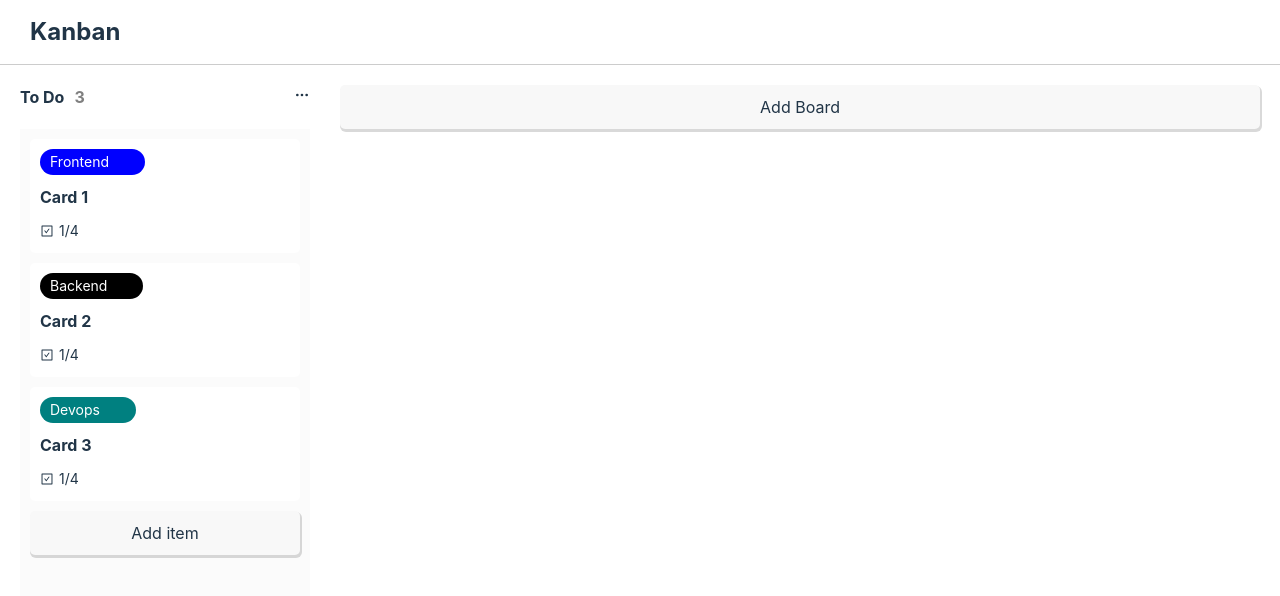
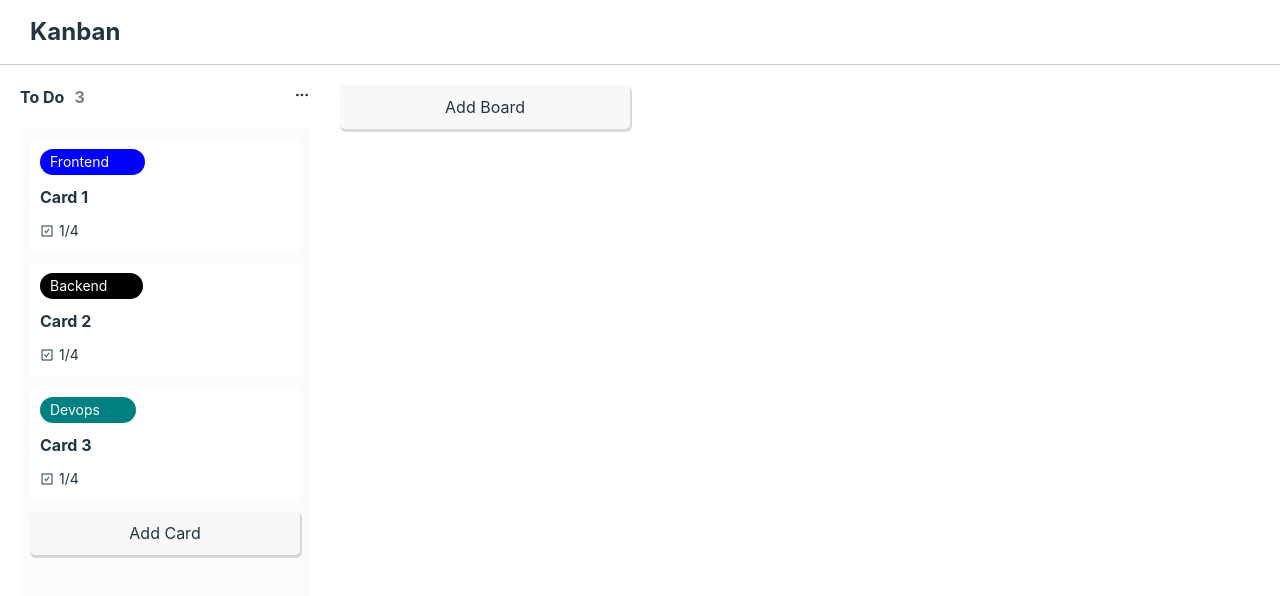
Before and after one commit to Ikechukwu11/Kanban, a React (Vite) app: page / in a window 1280 px wide. Shown: the top 596 px of the page. Built offline with nearby package versions, Linux system fonts and the light colour scheme.

Commit message:
Made the drag and drop

```diff
--- a/src/App.jsx
+++ b/src/App.jsx
@@ -55,6 +55,11 @@ function App() {
     },
   ])
 
+  const [dragTarget, setDragTarget] = useState({
+    cid: '',
+    bid: '',
+  })
+
   const addCard = (title, bid) => {
     const card = {
       id: Date.now() + Math.random(),
@@ -79,7 +84,7 @@ function App() {
     const cIndex = boards[bIndex].cards.findIndex((item) => item.id === cid)
     if (cIndex < 0) return
     const tempBoards = [...boards]
-    tempBoards[bindex].cards.splice(cIndex, 1)
+    tempBoards[bIndex].cards.splice(cIndex, 1)
     setBoards(tempBoards)
   }
 
@@ -99,6 +104,37 @@ function App() {
     setBoards(tempBoards)
   }
 
+  const handleDragEnter = (cid, bid) => {
+    setDragTarget({
+      cid,
+      bid,
+    })
+  }
+
+  const handleDragEnd = (cid, bid) => {
+    let s_bIndex, s_cIndex, t_bIndex, t_cIndex
+    s_bIndex = boards.findIndex((item) => item.id === bid)
+    if (s_bIndex < 0) return
+
+    s_cIndex = boards[s_bIndex].cards?.findIndex((item) => item.id === cid)
+    if (s_cIndex < 0) return
+
+    t_bIndex = boards.findIndex((item) => item.id === dragTarget.bid)
+    if (t_bIndex < 0) return
+
+    t_cIndex = boards[t_bIndex].cards?.findIndex(
+      (item) => item.id === dragTarget.cid
+    )
+    if (t_cIndex < 0) return
+
+    const tempBoards = [...boards]
+    const tempCards = tempBoards[s_bIndex].cards[s_cIndex]
+    tempBoards[s_bIndex].cards.splice(s_cIndex, 1)
+    tempBoards[t_bIndex].cards.splice(t_cIndex, 0, tempCards)
+
+    setBoards(tempBoards)
+  }
+
   return (
     <div className='app'>
       <div className='app_navbar'>
@@ -107,7 +143,15 @@ function App() {
       <div className='app_outer'>
         <div className='app_boards'>
           {boards.map((item) => (
-            <Board key={item.id} board={item} removeBoard={removeBoard} />
+            <Board
+              key={item.id}
+              board={item}
+              removeBoard={removeBoard}
+              addCard={addCard}
+              removeCard={removeCard}
+              handleDragEnter={handleDragEnter}
+              handleDragEnd={handleDragEnd}
+            />
           ))}
           <Editable
             displayClass='app_boards_board_add'
--- a/src/components/Board/Board.jsx
+++ b/src/components/Board/Board.jsx
@@ -21,7 +21,6 @@ const Board = (props) => {
             <Dropdown onClose={() => setShowDropdown(false)}>
               <div className='board_dropdown'>
                 <p onClick={() => props.removeBoard(props.board?.id)}>
-                  {' '}
                   Delete Board
                 </p>
               </div>
@@ -29,11 +28,22 @@ const Board = (props) => {
           )}
         </div>
       </div>
-      <div className='board_cards'>
+      <div className='board_cards '>
         {props.board?.cards?.map((item) => (
-          <Card key={item.id} card={item} />
+          <Card
+            key={item.id}
+            card={item}
+            removeCard={props.removeCard}
+            boardId={props.board?.id}
+            handleDragEnter={props.handleDragEnter}
+            handleDragEnd={props.handleDragEnd}
+          />
         ))}
-        <Editable />
+        <Editable
+          text='Add Card'
+          placeholder='Enter card title'
+          onSubmit={(value) => props.addCard(value, props.board?.id)}
+        />
       </div>
     </div>
   )
--- a/src/components/Card/Card.jsx
+++ b/src/components/Card/Card.jsx
@@ -7,7 +7,12 @@ import Dropdown from '../Dropdown/Dropdown'
 const Card = (props) => {
   const [showDropdown, setShowDropdown] = useState(false)
   return (
-    <div className='card'>
+    <div
+      className='card'
+      draggable
+      onDragEnter={() => props.handleDragEnter(props.card?.id, props.boardId)}
+      onDragEnd={() => props.handleDragEnd(props.card?.id, props.boardId)}
+    >
       <div className='card_top'>
         <div className='card_top_labels'>
           {props.card?.labels?.map((item, index) => (
@@ -26,7 +31,14 @@ const Card = (props) => {
           {showDropdown && (
             <Dropdown onClose={() => setShowDropdown(false)}>
               <div className='card_dropdown'>
-                <p> Delete Card</p>
+                <p
+                  onClick={() =>
+                    props.removeCard(props.card?.id, props.boardId)
+                  }
+                >
+                  {' '}
+                  Delete Card
+                </p>
               </div>
             </Dropdown>
           )}
--- a/src/components/Editable/Editable.css
+++ b/src/components/Editable/Editable.css
@@ -1,5 +1,6 @@
 .editable {
   width: 100%;
+  max-width: 290px;
 }
 
 .editable_toggle {
```
Also changed, not shown: src/components/Dropdown/Dropdown.jsx (+0 -8 lines).
